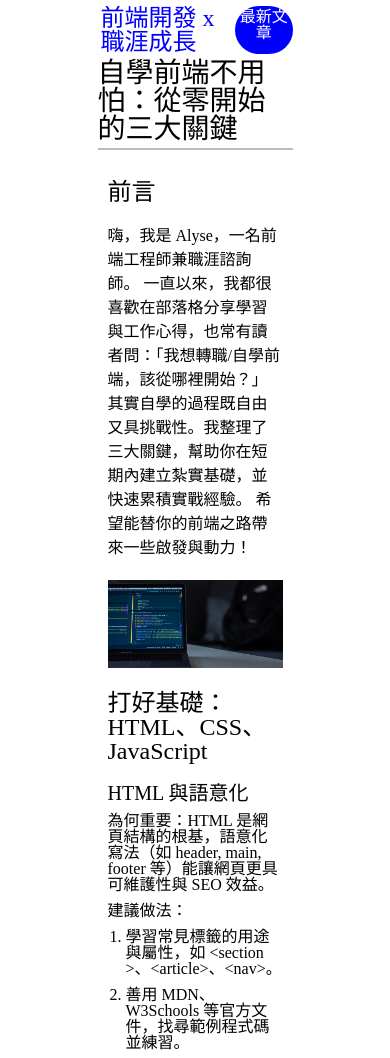
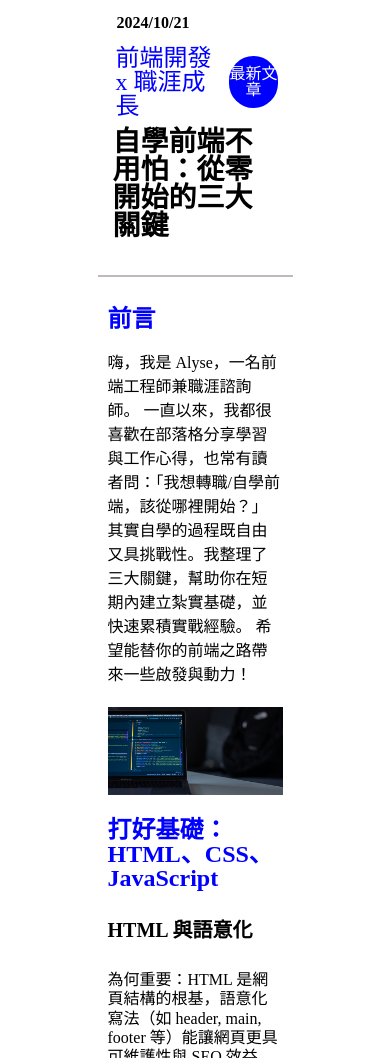
Before and after one commit to CHIA-YI125/hexschool-personalweb, a plain HTML site: page index.html in a window 390 px wide. Shown: the part 236-1294 px from the top of the page. Drawn offline with Linux system fonts and the light colour scheme.

Commit message:
網頁架構_細節微調

```diff
--- a/index.css
+++ b/index.css
@@ -50,6 +50,7 @@ table {
 
 
 
+
 .wrap {
     margin: 0 auto;
     /* border: 6px solid red; */
@@ -69,6 +70,7 @@ table {
     margin: 15px;
     font-size: 30px;
     color: black;
+    font-weight: 700;
 }
 .menu{
     display: flex;
@@ -79,7 +81,7 @@ table {
     width: 100%;
 }
 .menu-text{
-    margin: auto 0; /* 前面是上下 後面左右*/
+    margin: auto 15px; /* 前面是上下 後面左右*/
 }
 .menu .time{
     font-size: 16px;
@@ -89,8 +91,10 @@ table {
     display: flex;
     color: blue;
     font-size: 24px;
-    margin-top: 5px;
+    /* margin-top: 5px; */
     margin-left: 3px;
+    align-items: center;
+    font-weight: 500;
 }
 .menu .new{
     font-size: 16px;
@@ -100,7 +104,8 @@ table {
     color: white;
     text-align: center;
     border-radius: 40px;
-    padding-top: 3px;
+    padding-top: 10px;
+    padding-bottom: 10px;
     margin-left: 10px;
     text-decoration: none;
 }
@@ -118,18 +123,20 @@ table {
     width: 100%;
 }
 .content .contentTitle{
-    /* color: blue; */
+    color: blue;
     font-size: 24px;
     margin: 20px auto;
+    font-weight: 700;
 }
 .content .subtitle{
     font-size: 20px;
-    margin: 10px auto;
+    margin: 30px auto;
+    font-weight: 700;
 }
 .content .content-p{
     font-size: 16px;
     margin: 10px auto;
-    line-height: 1;
+    line-height: 1.2;
 }
 .content .content-ol li{
     list-style:decimal;
@@ -143,13 +150,14 @@ table {
     background: gainsboro;
     border-radius: 24px;
     padding: 24px;
+    line-height: 1.5;
 }
 .content .content-a{
     text-decoration: none;
 }
 .content .foreword{
     /* border: 3px solid orange;  */
-    max-width: 85%;
+    max-width: 90%;
     margin: 50px 50px 50px 50px;
 }
 .content .foreword p{
@@ -160,7 +168,7 @@ table {
 .content,.base,.FrameworkTools,.keepgoing,.conclusion,.furtherreading{
     /* border: 4px solid darkgreen; */
     margin: 50px;
-    max-width: 85%;
+    max-width: 90%;
 }
 .content .btn-NextUP{
     justify-content: space-between;
@@ -186,6 +194,7 @@ table {
     font-size: 25px;
     display: flex;
     justify-content:space-around; /*justify-content:space-between>>靠左靠右*/
+    border-top: 2px solid rgba(180, 171, 171, 0.829);
 }
 .information .email{
    font-size: 32px;
@@ -214,6 +223,14 @@ table {
     .wrap{
         max-width: 50%;
     }
+    .content .contentTitle{
+        font-weight: 700;
+    }
+    .content .subtitle{
+        font-size: 20px;
+        margin: 30px auto;
+        font-weight: 700;
+    }
     .header ul{
         display: flex;
         justify-content: center;
@@ -221,6 +238,7 @@ table {
         padding: 10px;
     }
     .headertype{
+        font-weight: 700;
         text-decoration: none;
         display: block;
         margin: 15px;
@@ -232,9 +250,33 @@ table {
         border-top: 2px solid rgba(180, 171, 171, 0.829);
         border-bottom: 2px solid rgba(180, 171, 171, 0.829);
     }
+
+    .menu-text h2{
+        padding-bottom:30px;
+        padding-top:5px;
+        font-weight: 700;
+    }
+    .menu-text .time{
+        margin-top: 30px;
+        margin-bottom: 15px;
+        font-weight: 700;
+    }
     .content{
         max-width: 100%;
         margin: 0px;
+    }
+    .content .content-p{
+        font-size: 16px;
+        margin: 10px auto;
+        line-height: 1.2;
+    }
+    .content .point{
+        background: gainsboro;
+        border-radius: 24px;
+        padding: 24px;
+        font-weight: 500;
+        margin: 20px auto;
+        line-height: 1.5;
     }
     .content .foreword,.base,.FrameworkTools,.keepgoing,.conclusion,.furtherreading{
         /* border: 3px solid blue;  */
@@ -252,6 +294,7 @@ table {
     .information{
         /* display: none;>>隱藏區塊 */
         flex-wrap: wrap;
+        border: none;
     }
     .information .email{
         margin: 0px auto;
@@ -265,6 +308,9 @@ table {
         width: 15px;
         height: 15px;
     }
+    .footer{
+        border-top: 2px solid rgba(180, 171, 171, 0.829);
+    }
     .footer h6{
         font-size: 10px;
     }
--- a/index.html
+++ b/index.html
@@ -133,7 +133,7 @@
                 <h2 class="contentTitle">結語</h2>
                 <p class="content-p">自學前端可能遇到卡關、挫折，但同時也具備很高的自主性。
                 只要把 基礎、框架、實踐 三大面向做好，就能在前端這條路上穩步前進。若你在學習過程中需要更多建議或想要職涯諮詢，
-                歡迎透過聯絡方式與我聯繫！</p>
+                歡迎透過<a href="#">聯絡方式</a>與我聯繫！</p>
                 <div class="point">「程式替你開路，諮詢替你指路，一起走向更寬廣的未來。」</div>
                 <p class="content-p">感謝你的閱讀，如果這篇文章對你有幫助，別忘了幫忙分享，或在下方留言告訴我你的想法，也讓更多人一起受益吧！</p>
             </div>
```
